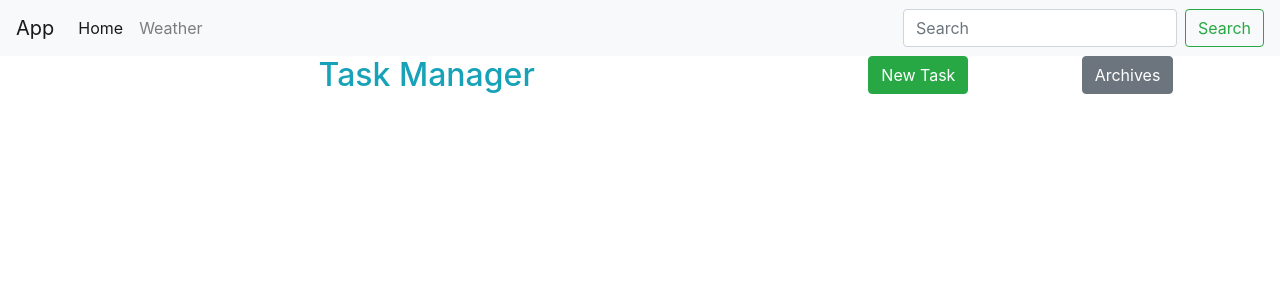
After one commit to QSuHack/django002, a Django app: page /task/list in a window 1280 px wide. The commit adds this page. Shown: the top 300 px of the page. Run offline with Django 3.2, Linux system fonts and the light colour scheme; data that the repository does not hold is empty; some libraries are stand-ins or nearby versions.

Commit message:
Task manager, 3level - todolist adding new tasks.

```diff
--- a/chat/templates/chat/base.html
+++ b/chat/templates/chat/base.html
@@ -31,6 +31,9 @@
         <a class="nav-link" href="{% url 'messages-view' %}">Messages</a>
       </li>
       <li class="nav-item">
+        <a class="nav-link" href="{% url 'task-list' %}">Task Manager</a>
+      </li>
+      <li class="nav-item">
       <a href="#" class="nav-link"> {{user.username}}</a>
       </li>
       {% endif %}
--- a/django002/urls.py
+++ b/django002/urls.py
@@ -17,6 +17,7 @@ from django.contrib import admin
 from django.urls import path, include
 from weather.views import search_view, CityDetailView
 from chat.views import MessageListView, MessageCreateView, MessageSeparetedListView, UserListView
+
 urlpatterns = [
     path('admin/', admin.site.urls),
     path('search/',search_view,name="weather-search"),
@@ -24,5 +25,6 @@ urlpatterns = [
  #   path('messages/', MessageListView.as_view(), name="messages-view"),
     path('messages/', UserListView.as_view(), name="messages-view"),
     path('EU/', include('qualified_majority_app.urls')),
-    path('messages/<int:pk>', MessageSeparetedListView.as_view(), name='messages-sep')
+    path('messages/<int:pk>', MessageSeparetedListView.as_view(), name='messages-sep'),
+    path('task/', include('todos.urls')),
 ]
--- a/todos/models.py
+++ b/todos/models.py
@@ -7,10 +7,11 @@ class Task(models.Model):
         TODO = 0
         DOING =1
         DONE= 2
+        ARCHIVED=3
     task_status = models.IntegerField(choices=Status.choices, default=0)
     title = models.CharField(max_length=50)
     details = models.TextField()
     assigned = models.ForeignKey(to=User, on_delete=models.CASCADE, blank=True, null=True)
-    expiry_time = models.DateTimeField()
+    expiry_time = models.DateTimeField(verbose_name="Expiry time")
     creation_time = models.DateTimeField(auto_now_add=True)
     last_modified = models.DateTimeField(auto_now=True)
--- /dev/null
+++ b/todos/static/todos/list.css
@@ -0,0 +1,17 @@
+.todoblock{
+    margin:15px;
+    padding:5px;
+}
+.todotodo{
+    background-color: lightgoldenrodyellow;
+    border-block-color: yellow;
+
+}
+.todoprogress{
+    background-color: lightskyblue;
+    border-block-color: rgb(10, 6, 245);
+}
+.tododone{
+    background-color: seagreen;
+    border-block-color: rgb(2, 250, 76);
+}
--- /dev/null
+++ b/todos/static/todos/list.js
@@ -0,0 +1,44 @@
+function moveTask(objx, NewStatus) {
+//    var token = document.getElementsByName("csrfToken").value;
+    var xhttp = new XMLHttpRequest();
+    xhttp.onreadystatechange = function(){
+        if (this.readyState == 4 && this.status == 200){
+            if (NewStatus==1){
+            document.getElementById("in_doing_col").appendChild(objx.parentNode)
+            }
+            if(NewStatus==2){
+                document.getElementById("done_col").appendChild(objx.parentNode)
+            }
+            if(NewStatus==3|| NewStatus==0){
+                objx.parentNode.parentNode.removeChild(objx.parentNode)
+            }
+            setButton(NewStatus, objx)
+        }
+    }
+    xhttp.open("GET","/task/edit");
+//    xhttp.setRequestHeader('csfrtoken',token);
+    xhttp.setRequestHeader("ID", objx.parentNode.querySelector(".invisible").innerHTML);
+    xhttp.setRequestHeader("NewStatus", NewStatus);
+    xhttp.send();
+}
+
+function setButton(Status, obj){
+    if (Status==1){
+        obj.parentNode.classList.remove("bg-warning")
+        obj.parentNode.classList.add("bg-primary")
+        obj.textContent = "It's done"
+        obj.classList.add('btn-success')
+        obj.classList.remove('btn-info')
+        obj.onclick = function() {moveTask(this,2)}
+    }
+    if (Status==2){
+        obj.parentNode.classList.add("bg-success")
+        obj.parentNode.classList.remove("bg-primary")
+        obj.textContent = "Archive it"
+        obj.classList.remove('btn-success')
+        obj.classList.add('btn-danger')
+        obj.onclick = function() {moveTask(this,3)}
+    }
+
+
+}
--- /dev/null
+++ b/todos/templates/todos/task_list.html
@@ -0,0 +1,61 @@
+{% extends 'chat/base.html' %}
+{% load static %}
+{% block head %}
+<link rel="stylesheet" type="text/css" href="{% static 'todos/list.css' %}">
+{% endblock head %}
+
+{% block content %}
+
+<div class="container-fluid">
+<div class="row">
+    <div class="col-md-8 text-info text-center">
+    <h2 class=""> Task Manager</h2>
+    </div>
+    <a class="col-md-2" href="{% url 'create-task' %}"><button class="btn btn-success">New Task</button></a>
+    <a class="col-md-2" href="{% url 'archive-task' %}"><button class="btn btn-secondary">Archives</button></a>
+</div>
+<div class="row">
+<div class="col-md-4">
+    {% for obj in object_list %}
+
+    {% if obj.task_status == 0 %}
+       <div class="todoblock todotodo border bg-warning text-white ">
+            <small class="row"> <h5 class="col-md-7">{{obj.title}}</h4> <div class="col-md-5"> {{obj.expiry_time|date:"d.m.Y"}} </div> </small>
+            <div>
+                {{obj.details}}
+            </div>
+            <div class="invisible"> {{obj.id}}</div>
+            <button class="btn btn-info  "onclick=moveTask(this,1)>Start work with it</button>
+       </div>{% endif %} {% endfor %}</div>
+<div class="col-md-4" id="in_doing_col">
+    {% for obj in object_list %}
+    {% if obj.task_status == 1 %}
+       <div class="todoblock todoprogress border bg-primary text-white">
+            <small class="row"><h5 class="col-md-7">{{obj.title}}</h4> <div class="col-md-5"> {{obj.expiry_time|date:"d.m.Y"}} </div></small>
+            <div>
+                {{obj.details}}
+            </div>
+            <div class="invisible"> {{obj.id}}</div>
+             <button class="btn btn-success" onclick=moveTask(this,2)>It's done</button>
+       </div>{% endif %}
+    {% endfor %}
+</div>
+<div class="col-md-4" id="done_col">
+       {% for obj in object_list %}
+          {% if obj.task_status == 2 %}
+       <div class=" todoblock tododone border bg-success text-white">
+            <small class="row"><h5 class="col-md-7">{{obj.title}}</h4> <div class="col-md-5"> {{obj.expiry_time|date:"d.m.Y"}} </div></small>
+            <div>
+                {{obj.details}}
+            </div>
+            <div class="invisible"> {{obj.id}}</div>
+             <button class="btn btn-danger" onclick=moveTask(this,3)>Archive it</button>
+       </div>{% endif %}
+       {% endfor %}
+    </div>
+</div>
+
+</div>
+ {% csrf_token %}
+<script src="{% static 'todos/list.js' %}">
+{% endblock content %}
--- /dev/null
+++ b/todos/urls.py
@@ -0,0 +1,10 @@
+from django.urls import path
+
+from .views import TaskListView, edit_task, TaskArchiveListView, TaskCreateView
+
+urlpatterns = [
+    path("list", TaskListView.as_view(), name="task-list"),
+    path("edit", edit_task),
+    path('archive',TaskArchiveListView.as_view() ,name="archive-task"),
+    path('new', TaskCreateView.as_view(),name="create-task")
+]
--- a/todos/views.py
+++ b/todos/views.py
@@ -1,3 +1,35 @@
 from django.shortcuts import render
+from django.views.generic import DetailView , ListView, CreateView, FormView
+from django.contrib.auth.mixins import LoginRequiredMixin
+from django.http import HttpResponse
+# Create your views here.
+from .models import Task
+from .forms import TaskForm
+class TaskDetailView():
+    model = Task
+class TaskListView(ListView):
+    model = Task
+def edit_task(request, *args, **kwargs):
+    id = request.headers.get("ID")
+    status = request.headers.get("NewStatus")
+    status = int(status)
 
-# Create your views here.
+    if status in [0,1,2,3]:
+        obj = Task.objects.filter(id=id).first()
+        obj.task_status = status
+        obj.save()
+    return HttpResponse(request.headers.get("ID"))
+
+class TaskArchiveListView(ListView):
+    model = Task
+    template_name = "todos/task_archive.html"
+    def get_queryset(self, *args, **kwargs):
+        return Task.objects.filter(task_status=3)
+
+class TaskCreateView(LoginRequiredMixin, FormView):
+    template_name = "todos/task_form.html"
+    form_class = TaskForm
+    success_url = 'list'
+    def form_valid(self, form):
+        TaskForm.form_valid(TaskForm, form)
+        return super().form_valid(form)
```
Also changed, not shown: django002/settings.py (+9 -1 lines), todos/forms.py (added, +9 -0 lines), todos/templates/todos/task_archive.html (added, +34 -0 lines), todos/templates/todos/task_detail.html (added, +10 -0 lines), todos/templates/todos/task_form.html (added, +17 -0 lines).
